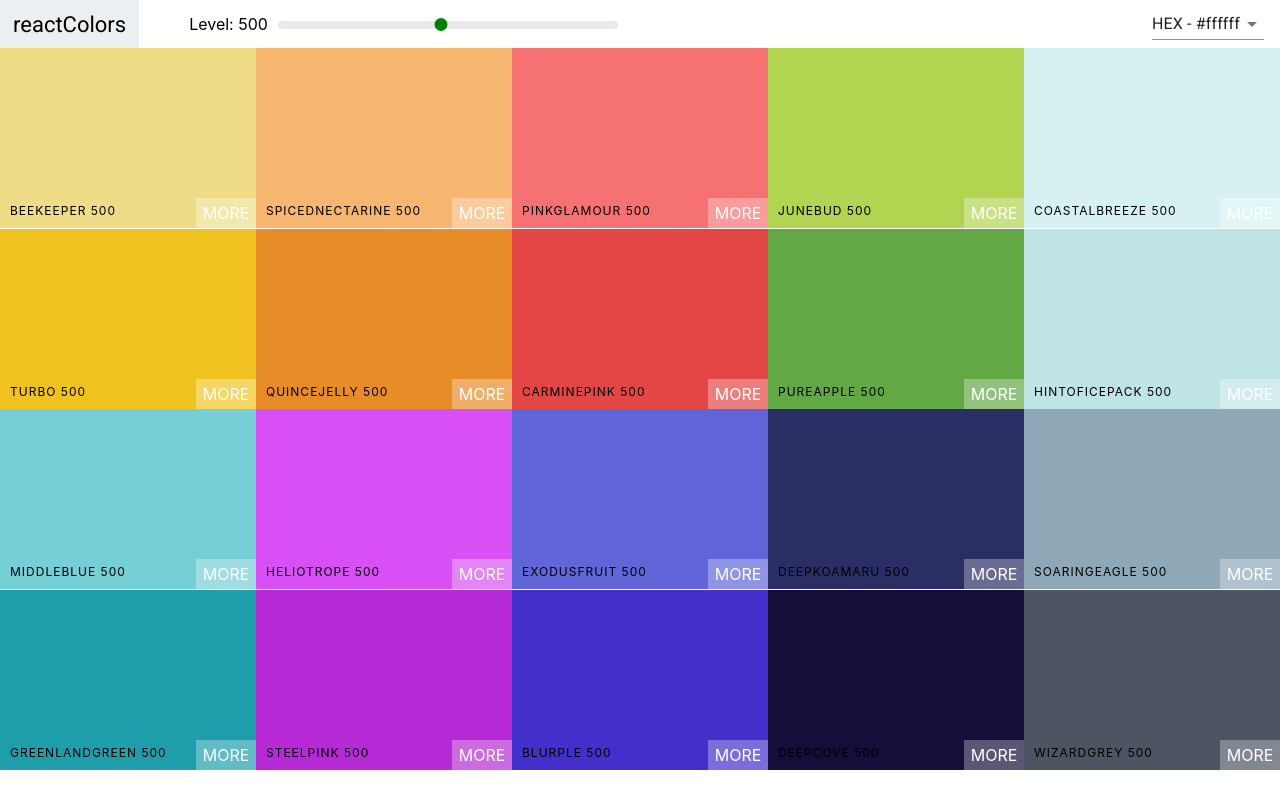
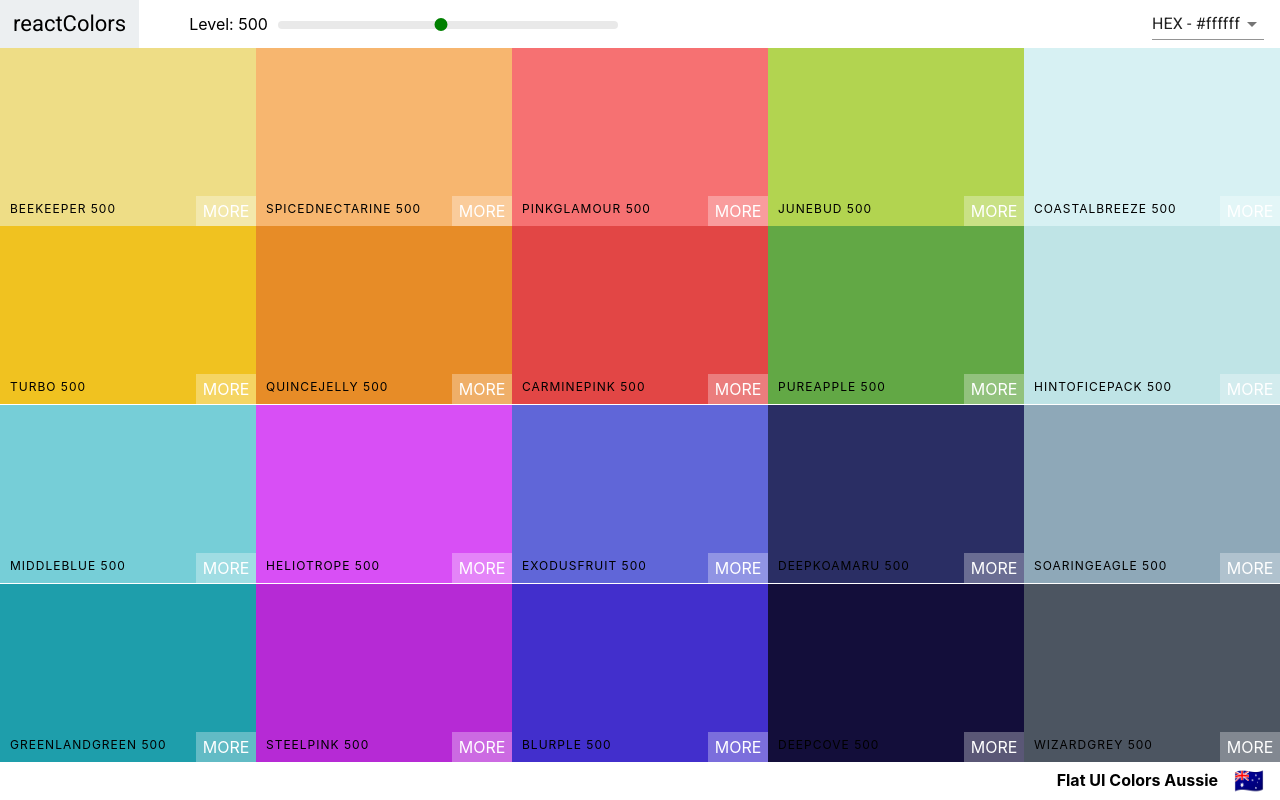
Before and after one commit to Cashley112/react-colors, a React (Create React App) app: page / in a window 1280 px wide. Built offline with nearby package versions, Linux system fonts and the light colour scheme.

Commit message:
add palette footer

```diff
--- a/src/Palette.css
+++ b/src/Palette.css
@@ -1,6 +1,24 @@
 .Palette {
     height: 100vh;
+}
+.Palette {
+    height: 100vh;
+    display: flex;
+    flex-direction: column;
 }
 .Palette-colors {
     height: 90%;
 }
+
+.Palette-footer {
+    background-color: white;
+    height: 5vh;
+    display: flex;
+    justify-content: flex-end;
+    align-items: center;
+    font-weight: bold;
+}
+.emoji {
+    font-size: 1.5rem;
+    margin: 0 1rem;
+}
--- a/src/Palette.js
+++ b/src/Palette.js
@@ -21,10 +21,10 @@ class Palette extends Component {
         this.setState({ format: val })
     }
     render() {
-        const { colors } = this.props.palette;
+        const { colors, paletteName, emoji } = this.props.palette;
         const { level, format } = this.state;
         const colorBoxes = colors[level].map(color => (
-            <ColorBox background={color[format]} name={color.name} />
+            <ColorBox background={color[format]} name={color.name} key={color.id} />
         ))
         return(
             <div className='Palette'>
@@ -33,11 +33,13 @@ class Palette extends Component {
                     changeLevel={this.changeLevel}
                     changeFormat={this.changeFormat}
                 />
-                {/* navbar goes here */}
                 <div className='Palette-colors'>
                     {colorBoxes}
                 </div>
-                {/* footer eventually */}
+                <footer className='Palette-footer'>
+                    {paletteName}
+                    <span className='emoji'>{emoji}</span>
+                </footer>
             </div>
         )
     }
```
